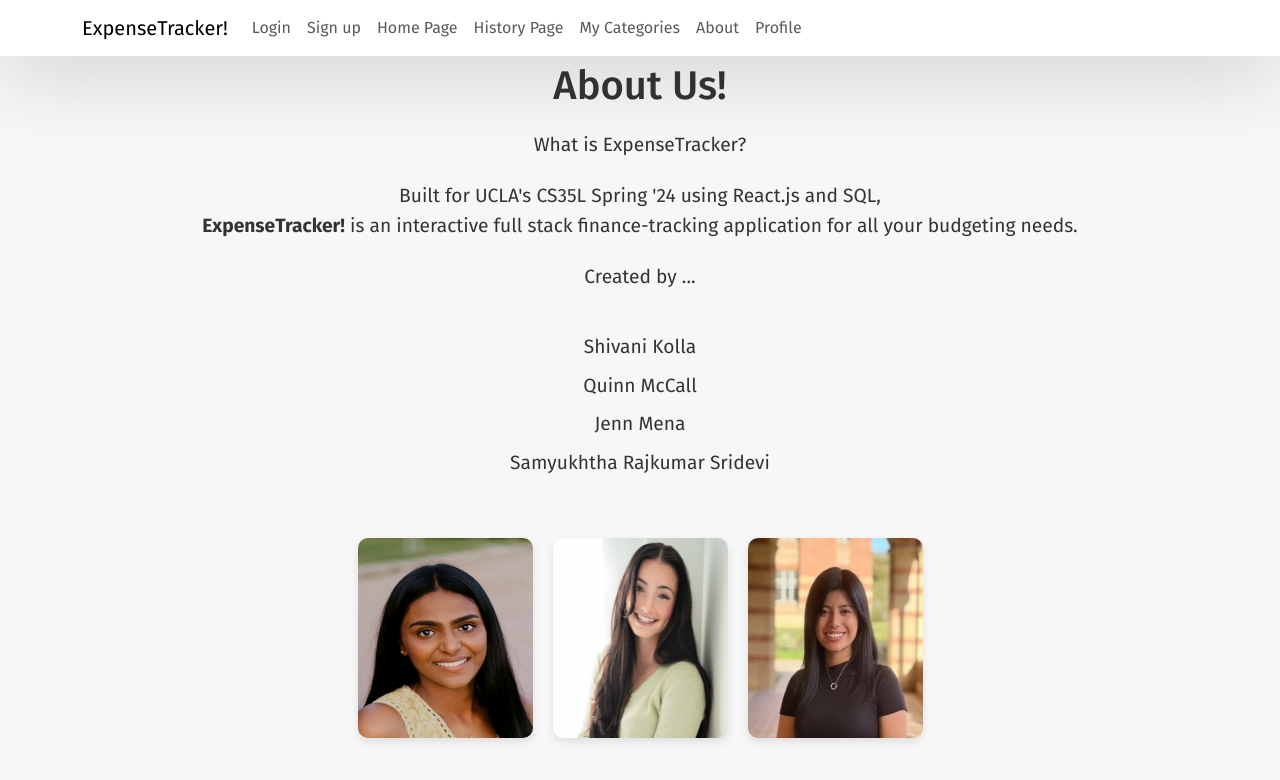
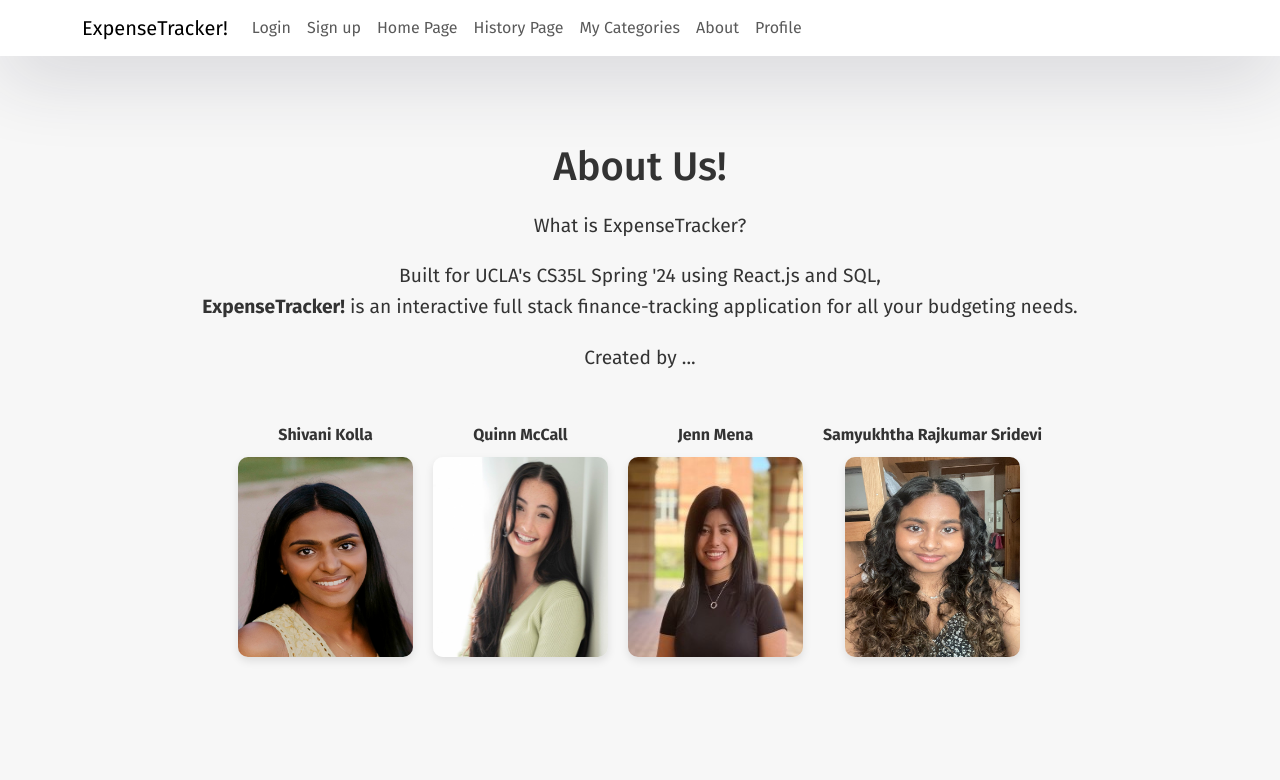
Before and after one commit to JennMena/CS35LProject, a React (Create React App) app in the folder Frontend/: page /about-page in a window 1280 px wide. Shown: the top 780 px of the page. Built offline with nearby package versions, Linux system fonts and the light colour scheme; the HTML template or start-up script is replaced by a standard one.

Commit message:
all images

```diff
--- a/Frontend/src/components/about.js
+++ b/Frontend/src/components/about.js
@@ -2,6 +2,7 @@
 import Shivani from '../images/Shivani.jpg';
 import Quinn from '../images/Quinn.jpeg';
 import Jenn from '../images/Jenn.jpeg';
+import Samyukhtha from '../images/Samyukhtha.jpg';
 
 const About = () => {
   const aboutStyle = {
@@ -46,6 +47,18 @@
     marginTop: '30px'
   };
 
+  const memberStyle = {
+    display: 'flex',
+    flexDirection: 'column',
+    alignItems: 'center'
+  };
+
+  const nameStyle = {
+    marginBottom: '10px',
+    fontSize: '1rem',
+    fontWeight: 'bold'
+  };
+
   const imageStyle = {
     width: '175px',
     height: '200px',
@@ -63,16 +76,23 @@
       </p>
 
       <p style={paragraphStyle}>Created by ...</p>
-      <ul style={teamListStyle}>
-        <li style={teamMemberStyle}>Shivani Kolla</li>
-        <li style={teamMemberStyle}>Quinn McCall</li>
-        <li style={teamMemberStyle}>Jenn Mena</li>
-        <li style={teamMemberStyle}>Samyukhtha Rajkumar Sridevi</li>
-      </ul>
       <div style={imageContainerStyle}>
-        <img src={Shivani} alt="Shivani" style={imageStyle} />
-        <img src={Quinn} alt="Quinn" style={imageStyle} />
-        <img src={Jenn} alt="Jenn" style={imageStyle} />
+        <div style={memberStyle}>
+          <p style={nameStyle}>Shivani Kolla</p>
+          <img src={Shivani} alt="Shivani" style={imageStyle} />
+        </div>
+        <div style={memberStyle}>
+          <p style={nameStyle}>Quinn McCall</p>
+          <img src={Quinn} alt="Quinn" style={imageStyle} />
+        </div>
+        <div style={memberStyle}>
+          <p style={nameStyle}>Jenn Mena</p>
+          <img src={Jenn} alt="Jenn" style={imageStyle} />
+        </div>
+        <div style={memberStyle}>
+          <p style={nameStyle}>Samyukhtha Rajkumar Sridevi</p>
+          <img src={Samyukhtha} alt="Sam" style={imageStyle} />
+        </div>
       </div>
     </div>
   );
```
Also changed, not shown: Frontend/src/images/Samyukhtha.jpg (added).
